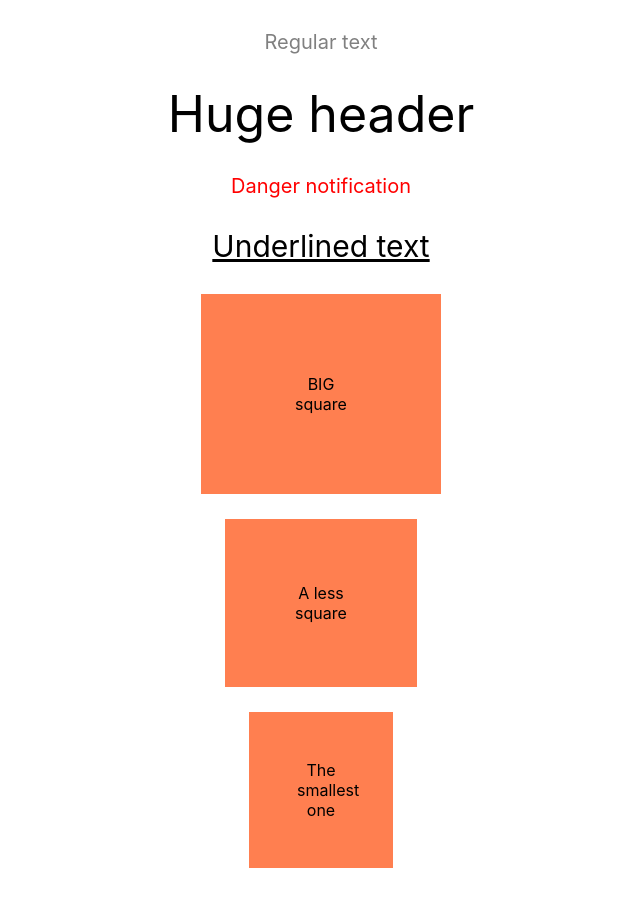
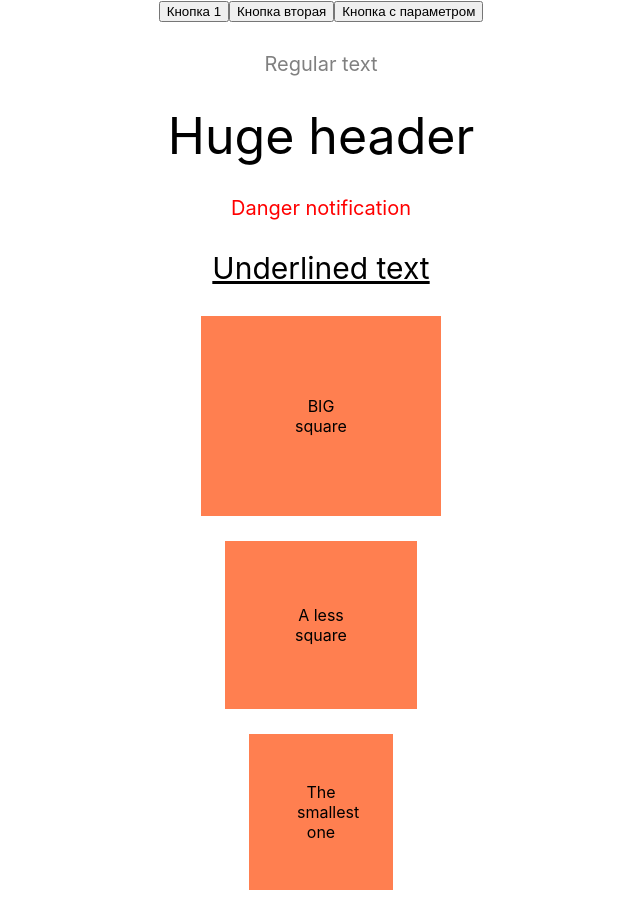
Before and after one commit to tryliya/React-homework-2, a React (Create React App) app: page / in a window 1280 px wide. Shown: the whole page, without its empty margins (319-959 px from the left). Before the commit the page ends 893 px from the top, so only its background shows below. Built offline with nearby package versions, Linux system fonts and the light colour scheme.

Commit message:
add Tap file

```diff
--- a/src/App.js
+++ b/src/App.js
@@ -1,22 +1,21 @@
 import './App.css';
+import { Tap } from './Tap.js';
 
 function App() {
+    let inConsole = () => {
+        console.log('Первая кнопка была нажата')
+      }
+      let inAlert = () => {
+        alert('Кнопка 2 была нажата')
+      }
+      let inConsoleWithArg = (element) => {
+        console.log(element)
+      }
   return (
-    <div className="App">
-      <header className="App-header">
-        <img src={logo} className="App-logo" alt="logo" />
-        <p>
-          Edit <code>src/App.js</code> and save to reload.
-        </p>
-        <a
-          className="App-link"
-          href="https://reactjs.org"
-          target="_blank"
-          rel="noopener noreferrer"
-        >
-          Learn React
-        </a>
-      </header>
+    <div className="wrap">
+      <Tap label="Кнопка 1" onClick={inConsole}/>
+      <Tap label="Кнопка вторая" onClick={inAlert}/>
+      <Tap label ="Кнопка с параметром" onClick={() => inConsoleWithArg('Функция с параметром: кнопка с параметром')}/>
     </div>
   );
 }
--- /dev/null
+++ b/src/Tap.js
@@ -0,0 +1,11 @@
+import React from 'react'
+
+
+export const Tap = ({label, onClick}) => {
+    return (
+        <button onClick={onClick}>{label}</button>
+    )
+}
+
+
+export default Tap;
--- a/src/index.js
+++ b/src/index.js
@@ -1,6 +1,7 @@
 import React from 'react';
 import ReactDOM from 'react-dom';
 import './index.css';
+import  App  from './App.js';
 
 const Text = ({label, color, size, underline}) => {
   return <div className="text" style={{color: color, fontSize: size, textDecoration: underline ? 'underline' : 'none'}}> {label} </div>
@@ -14,6 +15,7 @@ const Square = ({ className, text}) => {
 
 ReactDOM.render(
   <React.StrictMode>
+    <App/>
     <div className="text_container">
       <Text label="Regular text" color= "grey" size={20} underline={false}/>
       <Text label="Huge header" color= "black" size={50} underline={false}/>
```
